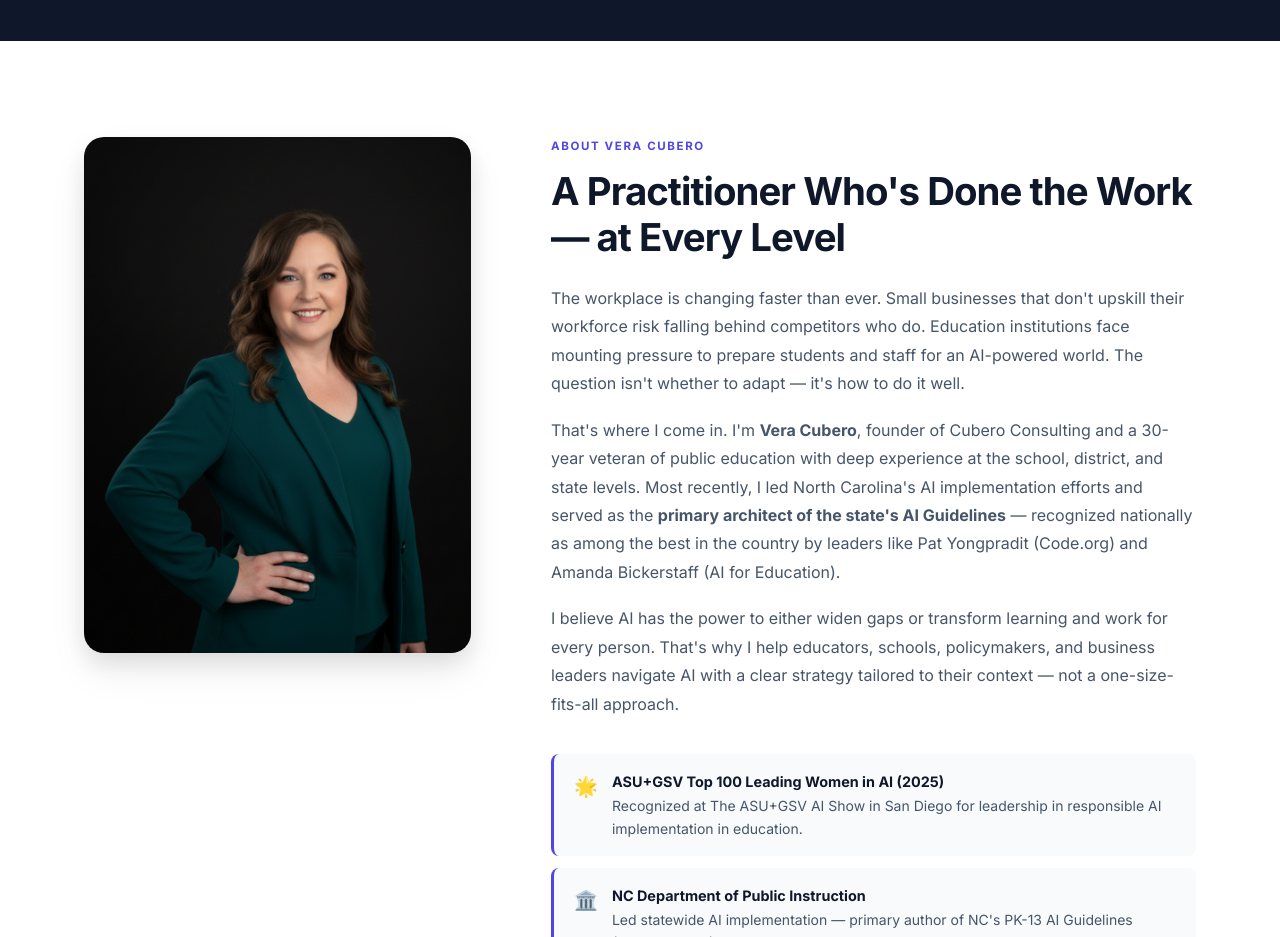
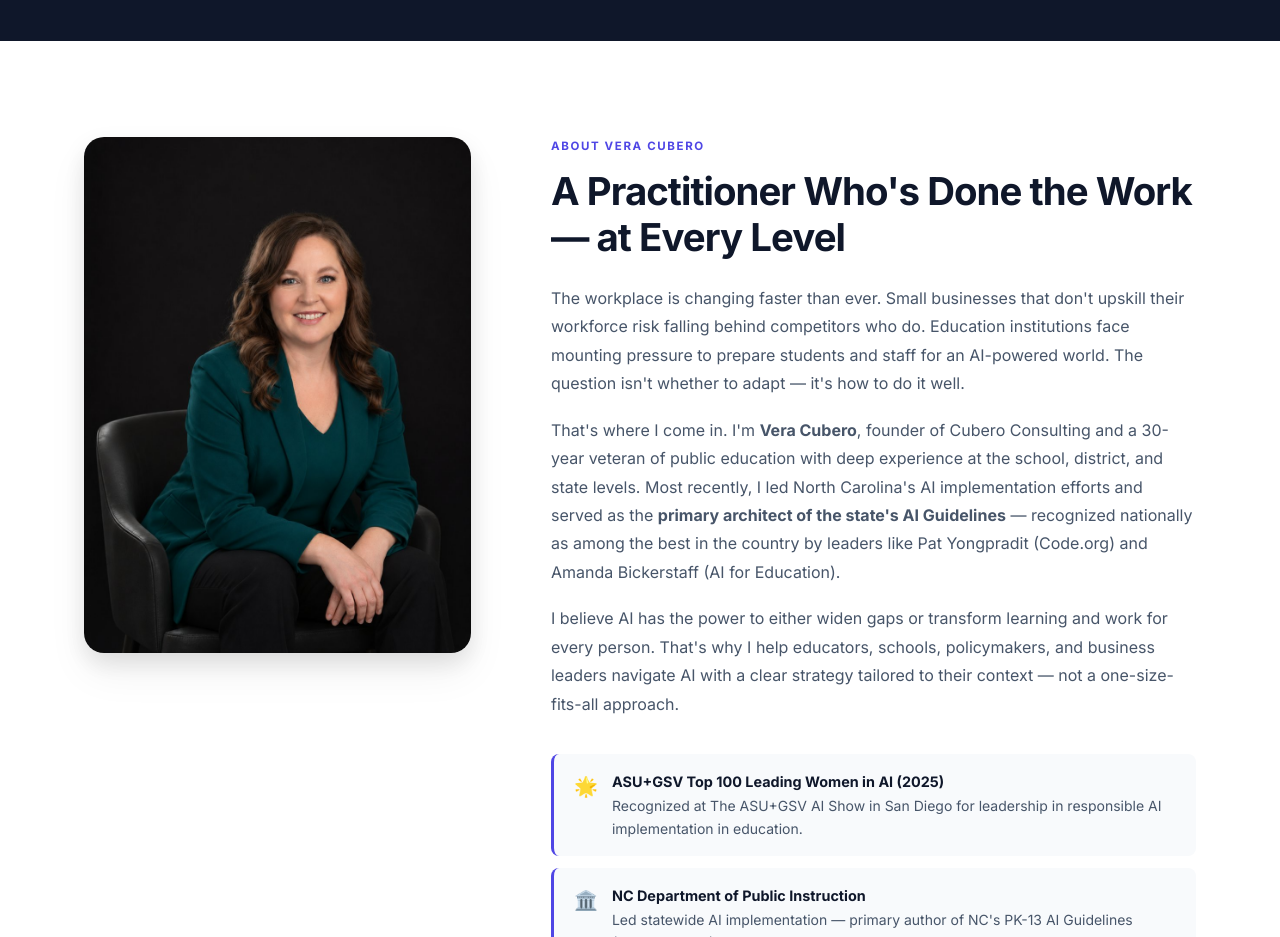
Before and after one commit to VeraCubero/cuberoconsulting.com, a plain HTML site: page index.html in a window 1280 px wide. Shown: the part 940-1877 px from the top of the page. Drawn offline with Linux system fonts and the light colour scheme.

Commit message:
New About photo

```diff
--- a/index.html
+++ b/index.html
@@ -100,9 +100,10 @@
       <div class="about-inner">
         <div class="about-photo-wrap">
           <img
-            src="professional-headshot%20(1).png"
-            alt="Vera Cubero"
+            src="images/vera-seated.jpg"
+            alt="Vera Cubero, founder of Cubero Consulting"
             class="about-photo"
+            style="object-position: center 30%;"
             onerror="this.style.display='none'; this.nextElementSibling.style.display='flex';"
           />
           <div class="about-photo-placeholder" style="display:none;">VC</div>
```
Also changed, not shown: images/vera-seated.jpg (added).
